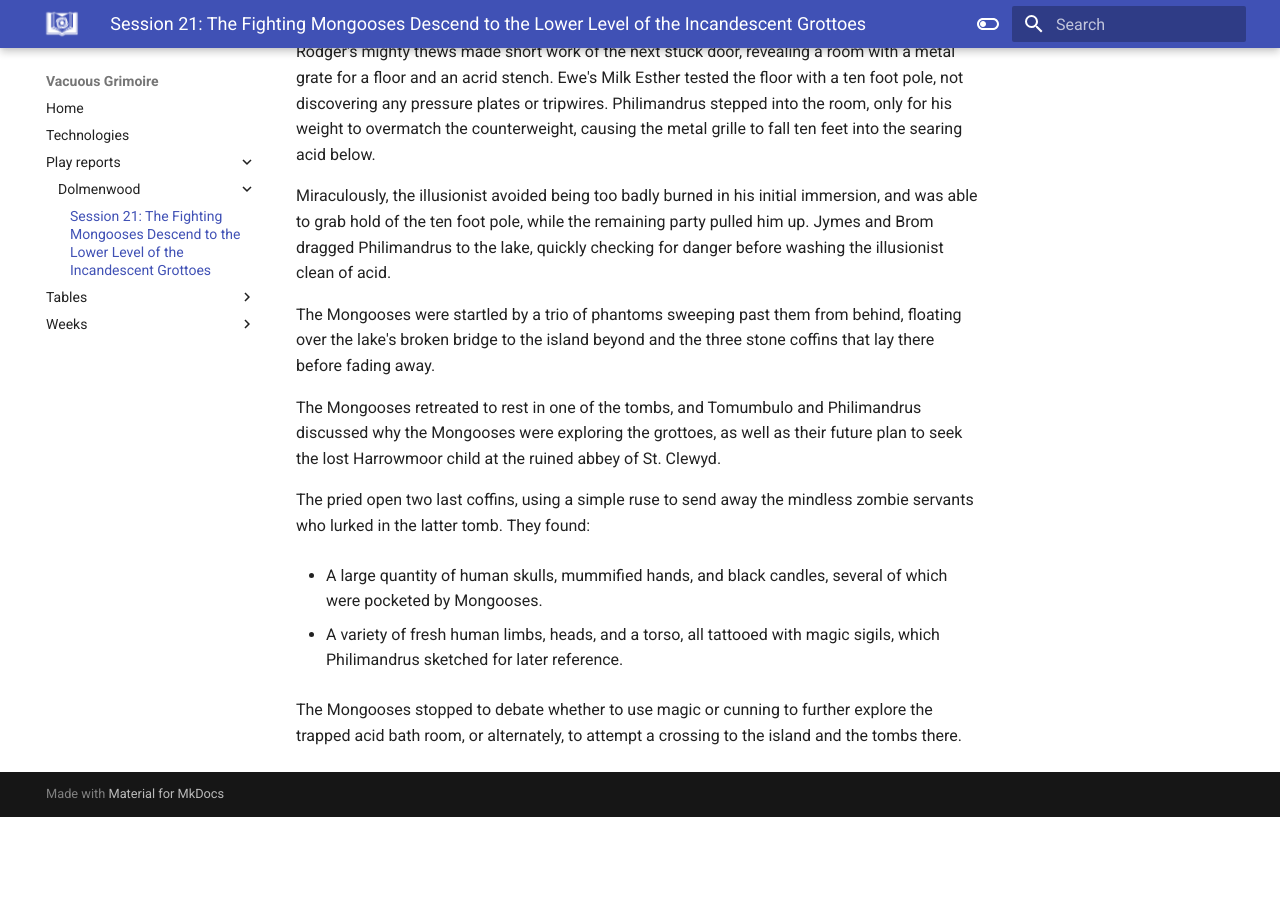
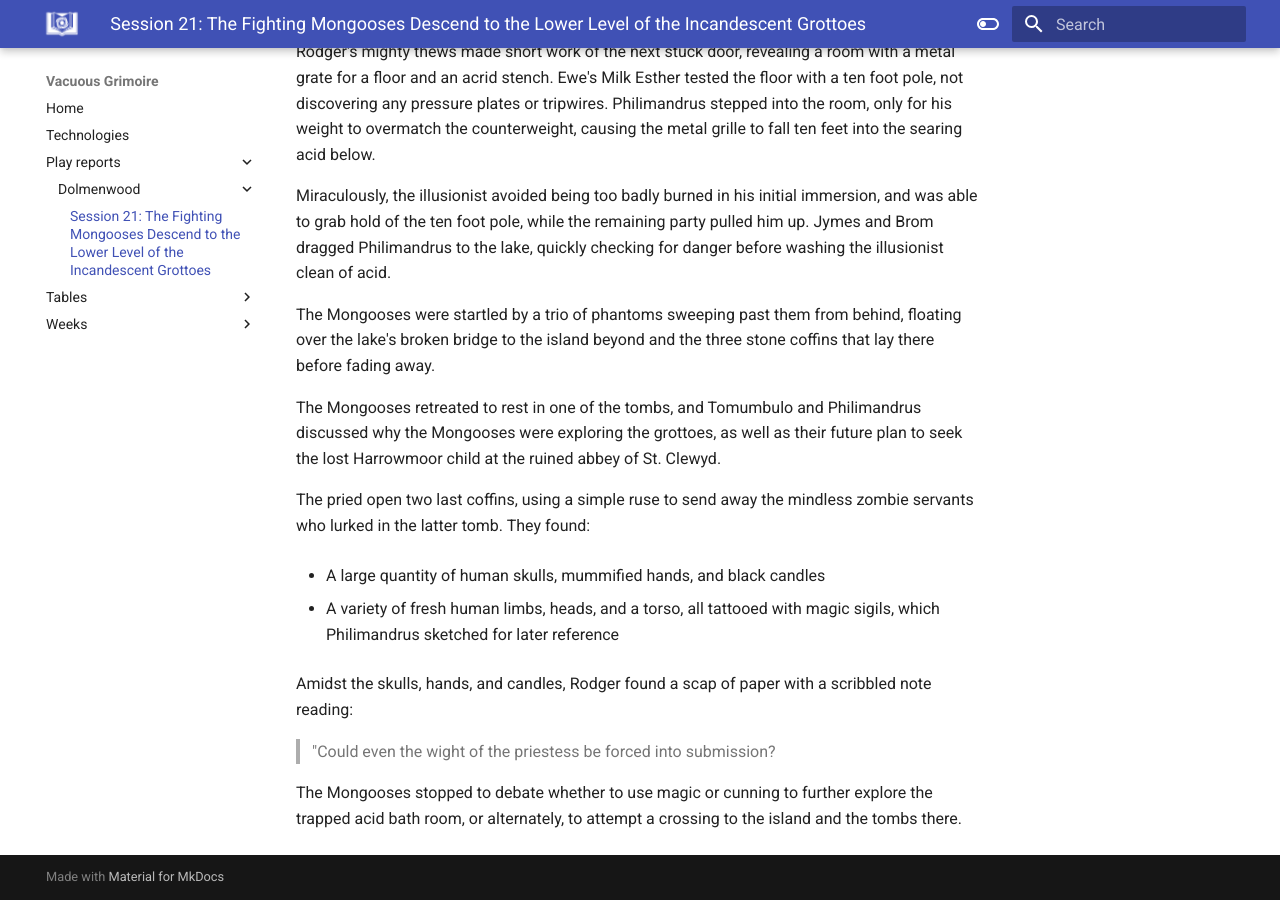
Before and after one commit to vacuousgrimoire/vacuousgrimoire.github.io, an MkDocs documentation site: the page built from docs/play-reports/dolmenwood/21.md, in a window 1280 px wide and 900 px high, scrolled down 3186 px. Built offline with MkDocs 1.6.1 and Material for MkDocs 9.7.7, drawn with Linux system fonts in a browser that asks for light colours; before the commit the page ends 4003 px from its top, so only the background shows below that.

Commit message:
Update play report

```diff
--- a/docs/play-reports/dolmenwood/21.md
+++ b/docs/play-reports/dolmenwood/21.md
@@ -82,8 +82,11 @@ The Mongooses retreated to rest in one of the tombs, and Tomumbulo and Philimand
 
 The pried open two last coffins, using a simple ruse to send away the mindless zombie servants who lurked in the latter tomb. They found:
 
-- A large quantity of human skulls, mummified hands, and black candles, several of which were pocketed by Mongooses.
+- A large quantity of human skulls, mummified hands, and black candles
 
-- A variety of fresh human limbs, heads, and a torso, all tattooed with magic sigils, which Philimandrus sketched for later reference.
+- A variety of fresh human limbs, heads, and a torso, all tattooed with magic sigils, which Philimandrus sketched for later reference
+
+Amidst the skulls, hands, and candles, Rodger found a scap of paper with a scribbled note reading:
+>"Could even the wight of the priestess be forced into submission?
 
 The Mongooses stopped to debate whether to use magic or cunning to further explore the trapped acid bath room, or alternately, to attempt a crossing to the island and the tombs there.
```
Also changed, not shown: docs/index.md (+10 -12 lines), docs/weeks/2023/01-potions.md (renamed from docs/weeks/01-potions.md).
